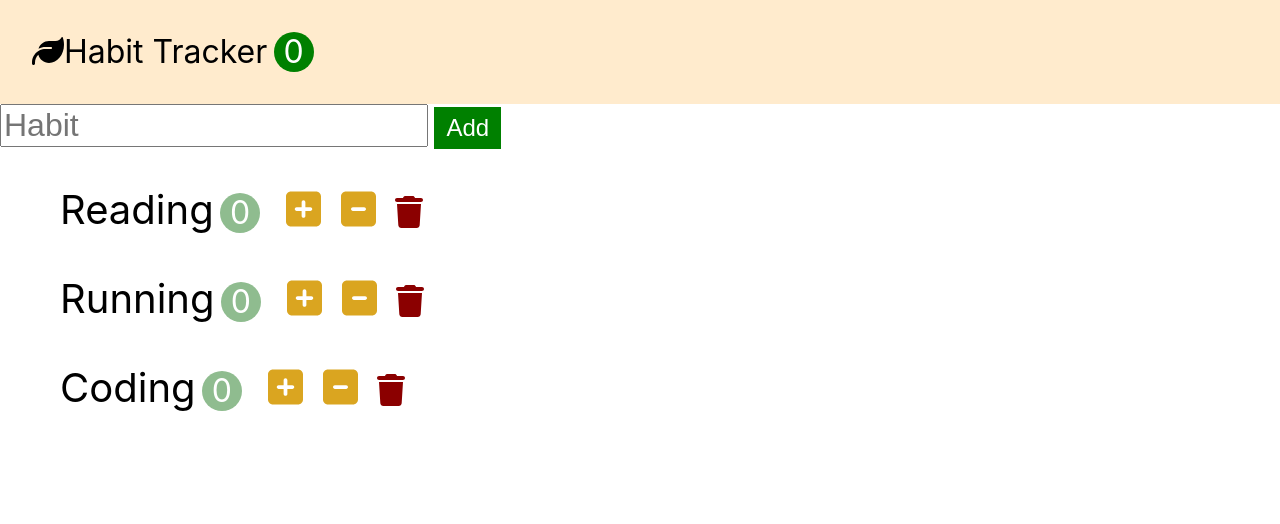
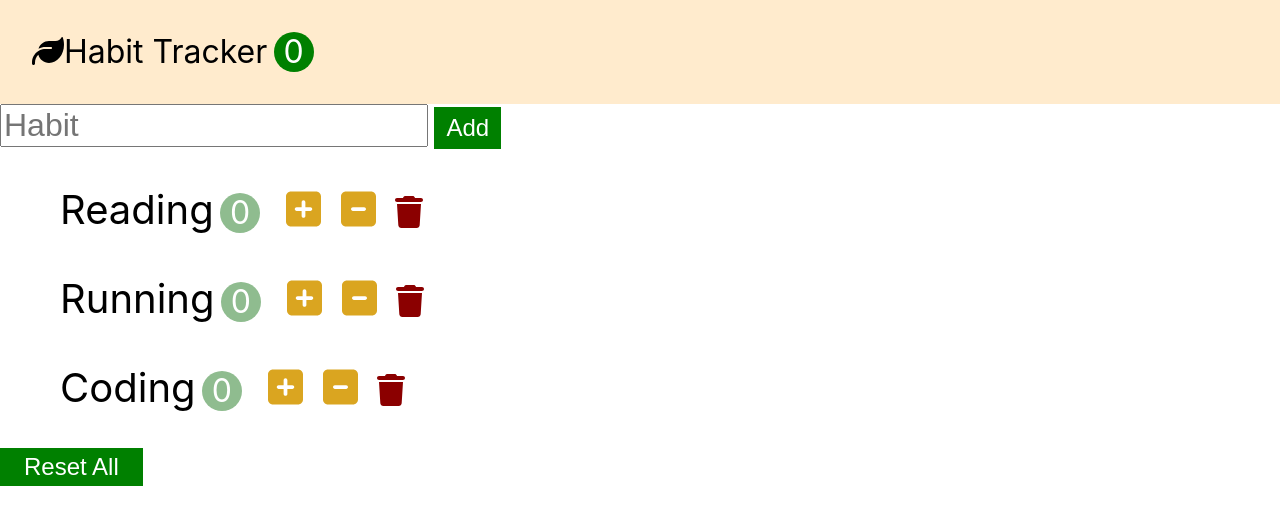
Before and after one commit to blossom78325/habit-tracker, a React (Create React App) app: page / in a window 1280 px wide. Shown: the top 524 px of the page. Built offline with nearby package versions, Linux system fonts and the light colour scheme.

Commit message:
Reset Button

```diff
--- a/src/app.jsx
+++ b/src/app.jsx
@@ -43,6 +43,13 @@
         this.setState({ habits });
     };
 
+    handleReset = () => {
+        const habits = this.state.habits.map((habit) => {
+            return { ...habit, count: 0 };
+        });
+        this.setState({ habits });
+    };
+
     render() {
         return (
             <>
@@ -57,6 +64,7 @@
                     onDecrement={this.handleDecrement}
                     onDelete={this.handleDelete}
                     onAdd={this.handleAdd}
+                    onReset={this.handleReset}
                 />
             </>
         );
--- a/src/components/habits.jsx
+++ b/src/components/habits.jsx
@@ -18,6 +18,9 @@
                         />
                     ))}
                 </ul>
+                <button className="habits-reset" onClick={this.props.onReset}>
+                    Reset All
+                </button>
             </>
         );
     }
```
